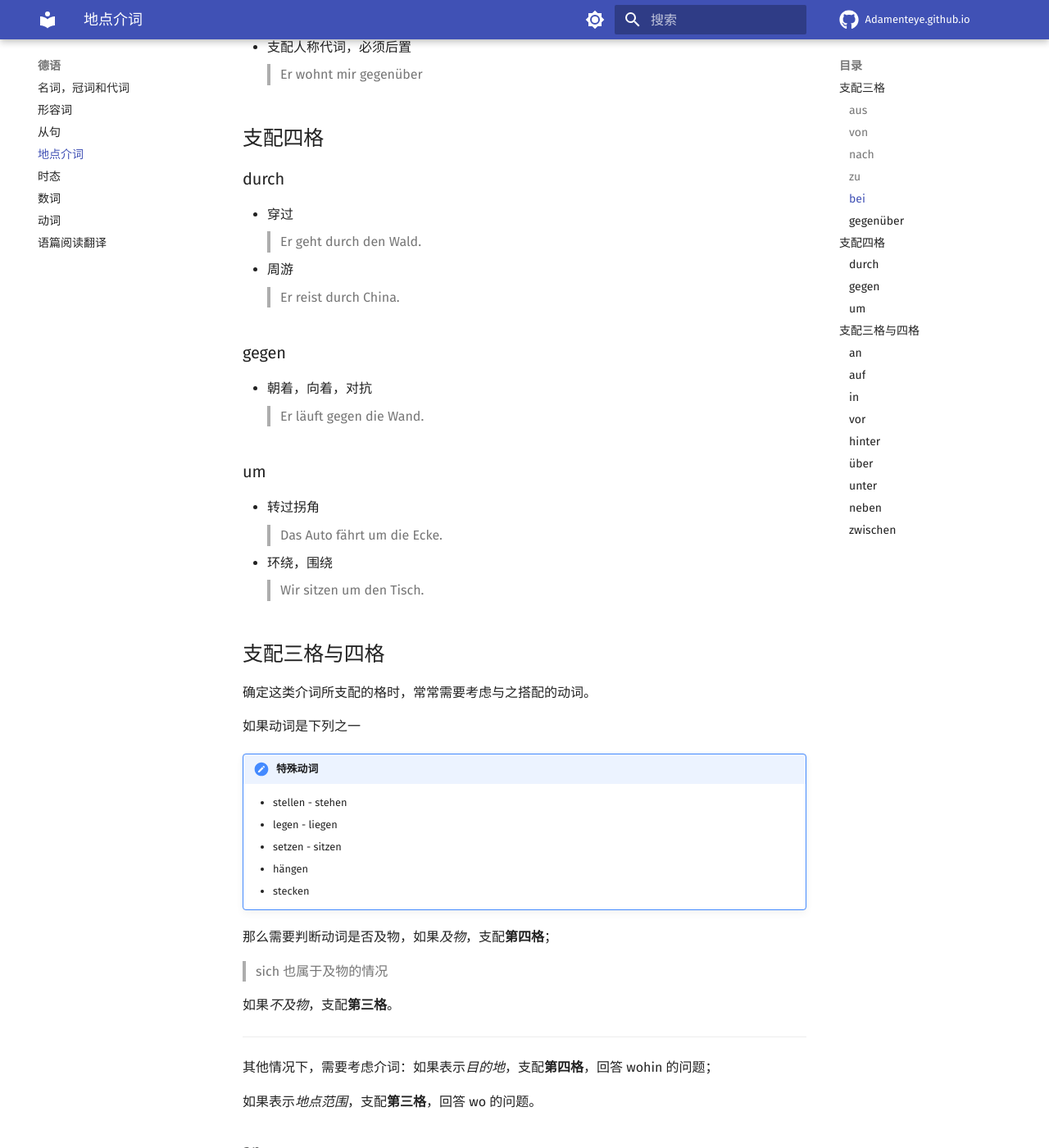
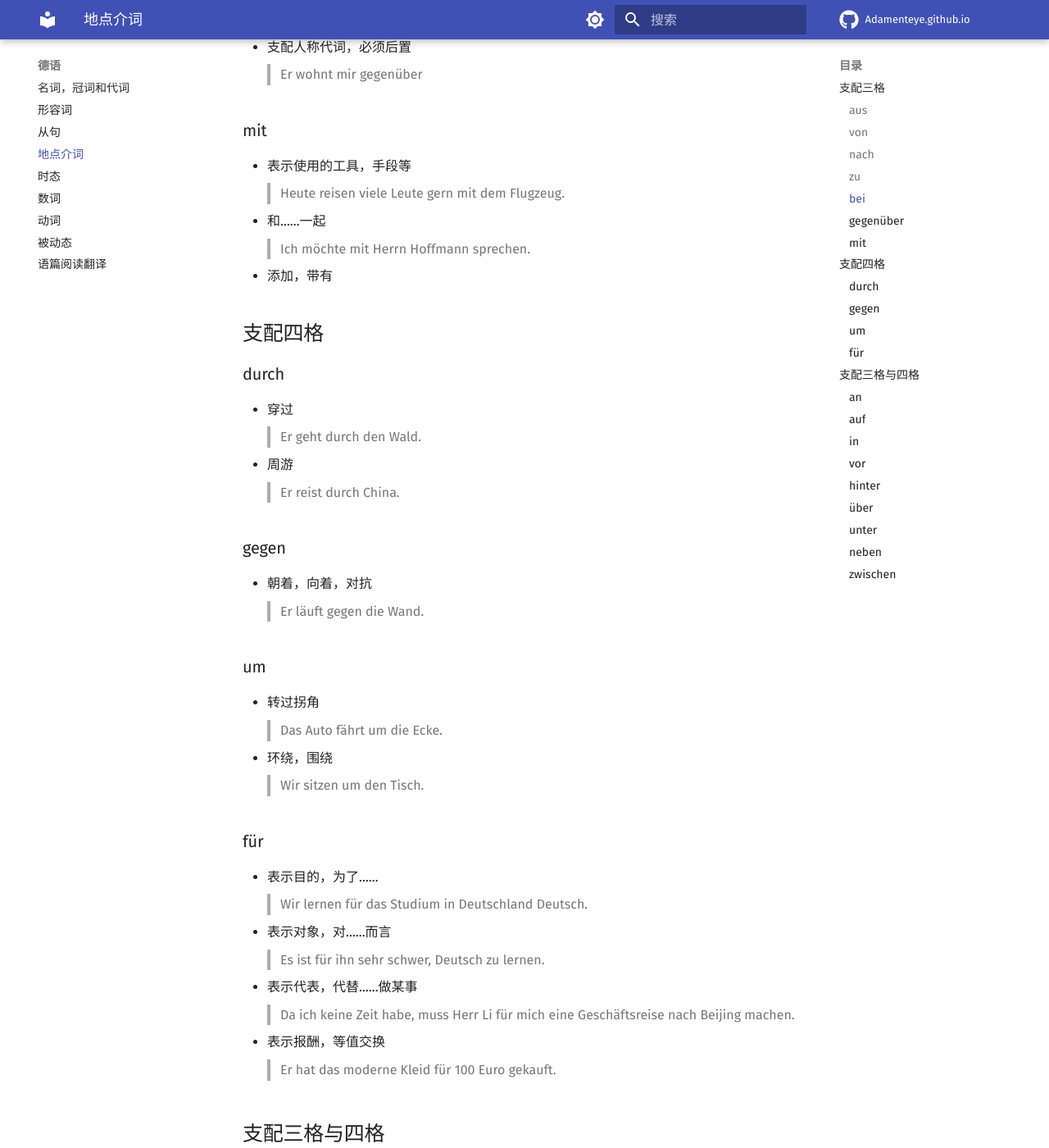
Before and after one commit to adamanteye/adamanteye.github.io, an MkDocs documentation site: the page built from docs/deutsch/präp.md, in a window 1280 px wide and 1400 px high, scrolled down 2207 px. Shown: the whole window at 82% size. Built offline with MkDocs 1.6.1 and Material for MkDocs 9.7.7, drawn with Linux system fonts in a browser that asks for light colours; comment, search, counter and statistics services are not loaded.

```diff
--- a/docs/deutsch/präp.md
+++ b/docs/deutsch/präp.md
@@ -1,5 +1,3 @@
-
-
 这些介词可按照格位分为三种[^1]
 
 [^1]: 新求精德语语法精解与练习 Lektion 12
@@ -75,6 +73,14 @@
 - 支配人称代词，必须后置
 > Er wohnt mir gegenüber
 
+### mit
+
+- 表示使用的工具，手段等
+> Heute reisen viele Leute gern mit dem Flugzeug.
+- 和……一起
+> Ich möchte mit Herrn Hoffmann sprechen.
+- 添加，带有
+
 ## 支配四格
 
 ### durch
@@ -95,6 +101,17 @@
 > Das Auto fährt um die Ecke.
 - 环绕，围绕
 > Wir sitzen um den Tisch.
+
+### für
+
+- 表示目的，为了……
+> Wir lernen für das Studium in Deutschland Deutsch.
+- 表示对象，对……而言
+> Es ist für ihn sehr schwer, Deutsch zu lernen.
+- 表示代表，代替……做某事
+> Da ich keine Zeit habe, muss Herr Li für mich eine Geschäftsreise nach Beijing machen.
+- 表示报酬，等值交换
+> Er hat das moderne Kleid für 100 Euro gekauft.
 
 ## 支配三格与四格
 
--- a/mkdocs.yml
+++ b/mkdocs.yml
@@ -23,6 +23,7 @@ nav:
     - 时态: deutsch/tempus.md
     - 数词: deutsch/numerale.md
     - 动词: deutsch/verben.md
+    - 被动态: deutsch/passiv.md
     - 语篇阅读翻译: deutsch/lese-und-übersätzübung.md
 
   - 写作与沟通:
```
Also changed, not shown: docs/deutsch/passiv.md (added, +81 -0 lines).
